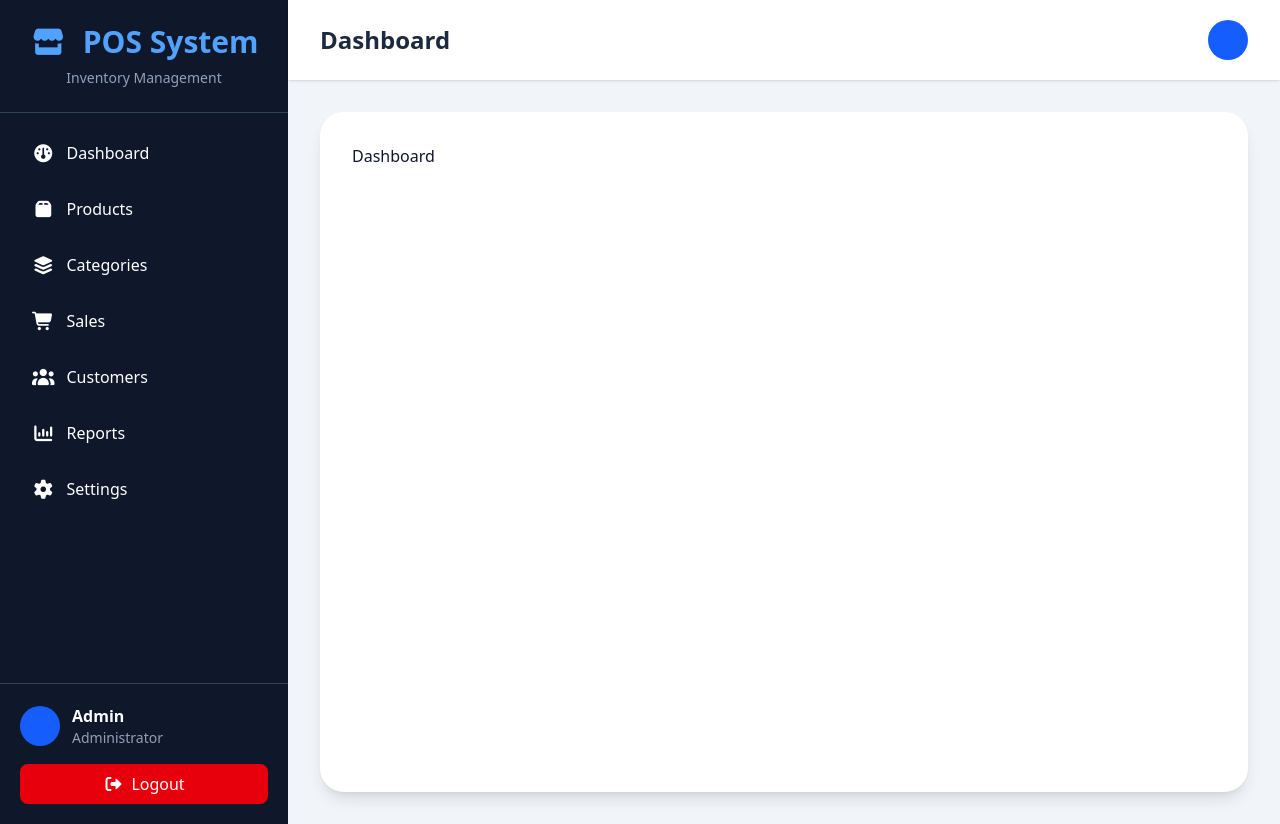
After one commit to dipeshbasnet-1/django-mini-pos, a Django app: page /accounts/user/dashboard/ in a window 1280 px wide. The commit adds this page. Run offline with Django 5.2, Linux system fonts and the light colour scheme; some libraries are stand-ins or nearby versions.

Commit message:
Login Register dashboard

```diff
--- /dev/null
+++ b/accounts/templates/accounts/dashboard.html
@@ -0,0 +1,4 @@
+{% extends "base.html" %}
+{% block content %}
+    <h1>Dashboard</h1>
+{% endblock content%}
--- a/accounts/templates/accounts/register.html
+++ b/accounts/templates/accounts/register.html
@@ -1,11 +1,10 @@
-{% extends "base.html" %}
+{% extends "auth_base.html" %}
 
 {% block title %}Register{% endblock %}
 
 {% block content %}
 <div class="flex justify-center items-center min-h-[85vh]">
     <div class="w-full max-w-md bg-white rounded-3xl shadow-2xl p-8">
-
         <div class="text-center mb-8">
             <div class="flex justify-center mb-4">
                 <i class="fa-solid fa-user-plus text-5xl text-blue-600 mb-4"></i>
@@ -15,10 +14,8 @@
                 Join us and start managing your business.
             </p>
         </div>
-
         <form method="POST" class="space-y-5">
             {% csrf_token %}
-
             <div>
                 <label class="block mb-2 font-medium text-slate-700">
                     Username
--- /dev/null
+++ b/accounts/templatetags/initials.py
@@ -0,0 +1,13 @@
+from django import template
+
+register = template.Library()
+
+@register.filter
+def initials(value):
+    if not value:
+        return ""
+    words = value.split()
+    if len(words) == 1:
+        return words[0][0].upper()
+
+    return "".join(word[0] for word in words).upper()
--- a/accounts/urls.py
+++ b/accounts/urls.py
@@ -4,6 +4,7 @@ from . import views
 
 urlpatterns = [
     path("user/register/", views.register, name='register'),
-    path("user/login/", views.login, name = 'login'),
-    path("user/logout/",views.logout, name="logout")
+    path("user/login/", views.login_user, name = 'login'),
+    path("user/logout/",views.logout_user, name="logout"),
+    path("user/dashboard/", views.dashboard, name="dashboard")
 ]
--- a/accounts/views.py
+++ b/accounts/views.py
@@ -1,6 +1,7 @@
 from django.shortcuts import render, redirect
-from .forms import RegisterForm
+from .forms import RegisterForm, LoginForm
 from django.contrib import messages
+from django.contrib.auth import authenticate, login, logout
 # Create your views here.
 
 def register(request):
@@ -17,10 +18,23 @@ def register(request):
     context = {"form": form}
     return render(request, "accounts/register.html", context)
 
-def login(request):
-    form= LoginForm()
+def login_user(request):
+    if request.method == "POST":
+        form= LoginForm(request, data=request.POST)
+
+        if form.is_valid():
+            login(request, form.get_user())
+            messages.success(request, "Login Successfully")
+            return redirect("dashboard")
+    else:
+        form=LoginForm()
+
     context={"form": form}
     return render (request, 'accounts/login.html',context)
 
-def logout(request):
-    pass
+def logout_user(request):
+    logout(request)
+    return redirect("login")
+
+def dashboard(request):
+    return render(request, "accounts/dashboard.html")
--- a/templates/base.html
+++ b/templates/base.html
@@ -1,27 +1,69 @@
-{%  load static  %}
-<!doctype html>
+{% load static %}
+{% load initials %}
+<!DOCTYPE html>
 <html lang="en">
 
 <head>
-    <meta charset="UTF-8" />
-    <meta name="viewport" content="width=device-width, initial-scale=1.0" />
+    <meta charset="UTF-8">
+    <meta name="viewport" content="width=device-width, initial-scale=1.0">
     <title>
         {% block title %}
-        My site
+        POS System
         {% endblock title %}
     </title>
+
+    <!-- Tailwind -->
     <script src="https://cdn.jsdelivr.net/npm/@tailwindcss/browser@4"></script>
+
+    <!-- SweetAlert -->
     <script src="https://cdn.jsdelivr.net/npm/sweetalert2@11"></script>
+
+    <!-- Static CSS -->
     <link rel="stylesheet" href="{% static 'css/style.css' %}">
-    <link rel="stylesheet" href="https://cdnjs.cloudflare.com/ajax/libs/font-awesome/7.0.1/css/all.min.css" integrity="sha512-2SwdPD6INVrV/lHTZbO2nodKhrnDdJK9/kg2XD1r9uGqPo1cUbujc+IYdlYdEErWNu69gVcYgdxlmVmzTWnetw==" crossorigin="anonymous" referrerpolicy="no-referrer" />
 
+    <!-- Font Awesome -->
+    <link rel="stylesheet" href="https://cdnjs.cloudflare.com/ajax/libs/font-awesome/7.0.1/css/all.min.css"
+        integrity="sha512-2SwdPD6INVrV/lHTZbO2nodKhrnDdJK9/kg2XD1r9uGqPo1cUbujc+IYdlYdEErWNu69gVcYgdxlmVmzTWnetw=="
+        crossorigin="anonymous"
+        referrerpolicy="no-referrer" />
 </head>
 
-<body class="min-h-screen bg-slate-50 text-slate-900">
+<body class="bg-slate-100 text-slate-900">
+    <div class="flex min-h-screen">
 
-    <main class="max-w-6xl mx-auto px-4 py-8">
-        {% block content %}{% endblock content %}
+        <!-- Sidebar -->
+        {% include "sidebar.html" %}
+
+        <!-- Main Content Area -->
+        <div class="flex-1 flex flex-col">
+
+            <!-- Top Navbar -->
+            <header class="bg-white shadow-sm px-8 py-5 flex justify-between items-center">
+                <h2 class="text-2xl font-bold text-slate-800">
+                    {% block page_title %}
+                    Dashboard
+                    {% endblock page_title %}
+                </h2>
+
+                <div class="flex items-center gap-4">
+                    <!-- User Avatar -->
+                    <div class="w-10 h-10 rounded-full bg-blue-600 text-white flex items-center justify-center font-bold">
+                        {{ request.user.username|initials }}
+                    </div>
+                </div>
+            </header>
+
+            <!-- Page Content -->
+            <main class="flex-1 p-8">
+                <div class="bg-white rounded-3xl shadow-lg p-8 min-h-[85vh]">
+                    {% block content %}
+                    {% endblock content %}
+                </div>
             </main>
+        </div>
+    </div>
+
+    <!-- SweetAlert Messages -->
     <script>
         {% if messages %}
             {% for message in messages %}
@@ -30,7 +72,7 @@
                     icon: "{{ message.tags }}",
                     title: "{{ message.tags|title }}",
                     text: "{{ message }}",
-            width:"20rem",
+                    width: "20rem",
                     showConfirmButton: false,
                     timer: 2500,
                     timerProgressBar: true,
--- /dev/null
+++ b/templates/sidebar.html
@@ -0,0 +1,75 @@
+{% load initials %}
+<aside class="w-72 bg-slate-900 text-white min-h-screen flex flex-col">
+<!-- Logo -->
+    <div class="p-6 border-b border-slate-700">
+        <h1 class="text-3xl font-bold text-center text-blue-400">
+            <i class="fa-solid fa-store mr-2"></i>
+            POS System
+        </h1>
+        <p class="text-center text-slate-400 text-sm mt-2">
+            Inventory Management
+        </p>
+    </div>
+
+    <!-- Navigation -->
+    <nav class="flex-1 p-4 space-y-2">
+        <a href="#"
+            class="flex items-center gap-3 px-4 py-3 rounded-xl hover:bg-slate-800 transition duration-300">
+            <i class="fa-solid fa-gauge text-lg"></i>
+            <span>Dashboard</span>
+        </a>
+        <a href="#"
+            class="flex items-center gap-3 px-4 py-3 rounded-xl hover:bg-slate-800 transition duration-300">
+            <i class="fa-solid fa-box text-lg"></i>
+            <span>Products</span>
+        </a>
+        <a href="#"
+            class="flex items-center gap-3 px-4 py-3 rounded-xl hover:bg-slate-800 transition duration-300">
+            <i class="fa-solid fa-layer-group text-lg"></i>
+            <span>Categories</span>
+        </a>
+        <a href="#"
+            class="flex items-center gap-3 px-4 py-3 rounded-xl hover:bg-slate-800 transition duration-300">
+            <i class="fa-solid fa-cart-shopping text-lg"></i>
+            <span>Sales</span>
+        </a>
+        <a href="#"
+            class="flex items-center gap-3 px-4 py-3 rounded-xl hover:bg-slate-800 transition duration-300">
+            <i class="fa-solid fa-users text-lg"></i>
+            <span>Customers</span>
+        </a>
+        <a href="#"
+            class="flex items-center gap-3 px-4 py-3 rounded-xl hover:bg-slate-800 transition duration-300">
+            <i class="fa-solid fa-chart-column text-lg"></i>
+            <span>Reports</span>
+        </a>
+        <a href="#"
+            class="flex items-center gap-3 px-4 py-3 rounded-xl hover:bg-slate-800 transition duration-300">
+            <i class="fa-solid fa-gear text-lg"></i>
+            <span>Settings</span>
+        </a>
+    </nav>
+
+    <!-- User Section -->
+
+    <div class="border-t border-slate-700 p-5">
+        <div class="flex items-center gap-3">
+            <div class="w-10 h-10 rounded-full bg-blue-600 text-white flex items-center justify-center font-bold">
+                {{ request.user.username|initials }}
+            </div>
+            <div>
+                <p class="font-semibold">
+                    {{ request.user.username|default:"Admin" }}
+                </p>
+                <p class="text-sm text-slate-400">
+                    Administrator
+                </p>
+            </div>
+        </div>
+        <a href="{% url 'logout' %}"
+            class="mt-4 flex items-center justify-center gap-2 bg-red-600 hover:bg-red-700 py-2 rounded-lg transition duration-300">
+            <i class="fa-solid fa-right-from-bracket"></i>
+            Logout
+        </a>
+    </div>
+</aside>
```
Also changed, not shown: accounts/forms.py (+18 -9 lines), accounts/templates/accounts/login.html (+2 -18 lines), templates/auth_base.html (added, +21 -0 lines), accounts/templatetags/__init__.py (added). Lines whose indentation alone changed are shown as unchanged.
